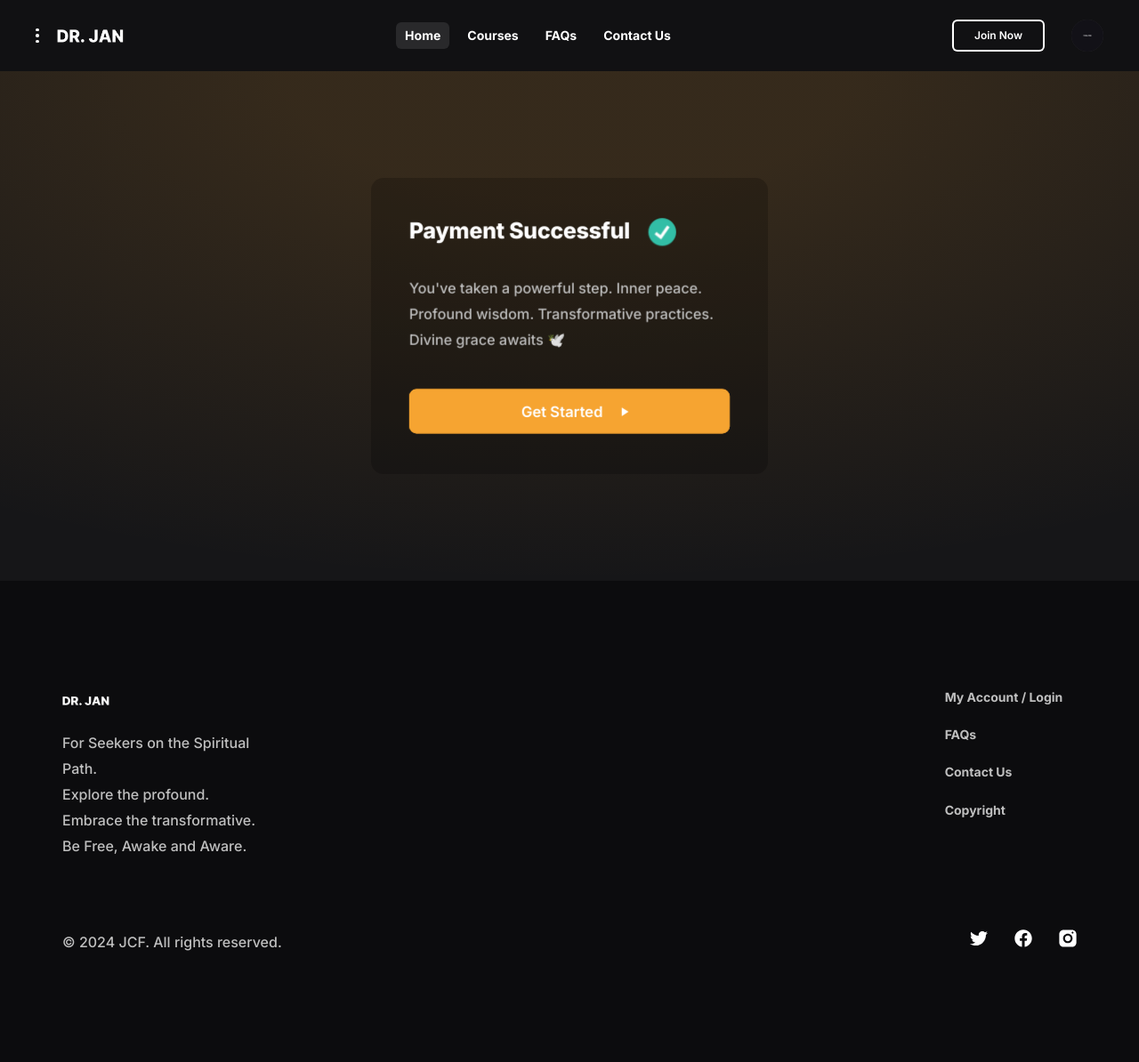
After one commit to Jan-Cosmic-Foundation/drjan_exclusive, a Django app: page /confirm-payment/ in a window 1280 px wide. The commit adds this page. Shown: the whole page at 89% size. Run offline with Django 5.2, Linux system fonts and the light colour scheme; a user stored in the database is signed in; tables that the repository leaves empty hold one stand-in row (values such as "Sample post"); a database or web service that is not in the repository returns one stand-in record (values such as "Sample title"); data that the repository does not hold is empty; some libraries are stand-ins or nearby versions.

Commit message:
integrate payment

```diff
--- /dev/null
+++ b/exclusive/templates/exclusive/confirm-payment.html
@@ -0,0 +1,55 @@
+{% extends 'exclusive/base.html' %}
+{% load static %}
+
+{% block navbar_fixed %}
+{% endblock %}
+
+{% block content %}
+
+<div class="content-wrap">
+    <div class="py-7 flq-background-color-100"
+         style="background-image: radial-gradient(100% 100% at 50% 0%, hsla(var(--flq-color-brand), 0.14) 25%, hsla(var(--flq-color-background), 0) 100%);">
+        <div class="container" data-sr="pricing" data-sr-interval="150" data-sr-duration="1200" data-sr-distance="30">
+            <div class="row align-items-center justify-content-center g-5">
+                <div class="col-12 col-sm-10 col-md-7 col-lg-6 col-xl-5" data-sr-item="pricing">
+                    <div class="card flq-card-pricing">
+                        {% if status == "success" %}
+                            <div class="card-head">
+                                <div class="card-subtitle h4">
+                                    Payment Successful
+                                    <span class="mx-2"><img width="30"
+                                                            src="{% static 'exclusive/assets/images/icons/check.png' %}"></span>
+                                </div>
+                            </div>
+                            <div class="card-body flq-vertical-rhythm">
+                            <p style="font-size: 15.5px">You've taken a powerful step. Inner peace. Profound wisdom.
+                                Transformative practices. Divine grace awaits 🕊️</p>
+                        </div>
+                        {% else %}
+                            <div class="card-head">
+                                <div class="card-subtitle h4">
+                                    Payment Failed
+                                    <span class="mx-2"><img width="30"
+                                                            src="{% static 'exclusive/assets/images/icons/close.png' %}"></span>
+                                </div>
+                            </div>
+                            <div class="card-body flq-vertical-rhythm">
+                        </div>
+                        {% endif %}
+                        <div class="card-footer">
+                            <a href="{% url 'course:index' %}" class="btn btn-block">
+                                <span class="mx-2">{% if status == "success" %} Get Started {% else %} Try Again {% endif %}</span>
+                                <svg width="24" height="24" viewBox="0 0 24 24" fill="none"
+                                     xmlns="http://www.w3.org/2000/svg">
+                                    <path d="M8 19L19 12L8 5V19Z" fill="currentColor"></path>
+                                </svg>
+                            </a>
+                        </div>
+                    </div>
+                </div>
+            </div>
+        </div>
+    </div>
+    {% include 'exclusive/utilities/footer.html' %}
+</div>
+{% endblock %}
--- a/exclusive/templates/exclusive/pricing.html
+++ b/exclusive/templates/exclusive/pricing.html
@@ -36,7 +36,7 @@
                             </ul>
                         </div>
                         <div class="card-footer">
-                            <a href="#" class="btn btn-block btn-outline btn-brand-hover">Register</a>
+                            <a href="{% url 'course:checkout' %}" class="btn btn-block btn-outline btn-brand-hover">Register</a>
                         </div>
                     </div>
                 </div>
@@ -58,7 +58,7 @@
                             </ul>
                         </div>
                         <div class="card-footer">
-                            <a href="#" class="btn btn-block">Register</a>
+                            <a href="{% url 'course:checkout' %}" class="btn btn-block">Register</a>
                         </div>
                     </div>
                 </div>
--- a/exclusive/urls.py
+++ b/exclusive/urls.py
@@ -14,5 +14,7 @@ urlpatterns = [
     path('faqs/', FAQsView.as_view(), name='faqs'),
     path('contact/', ContactView.as_view(), name='contact'),
     path('pricing/', PricingView.as_view(), name='pricing'),
+    path('checkout/', CheckoutView.as_view(), name='checkout'),
+    path('confirm-payment/', ConfirmPaymentView.as_view(), name='confirm_payment'),
     path('logout/', LogoutView.as_view(), name='logout'),
 ]
--- a/exclusive/views.py
+++ b/exclusive/views.py
@@ -1,3 +1,6 @@
+import json
+
+import requests
 from django.contrib.auth import authenticate, login, logout
 from django.shortcuts import render, redirect
 from django.views import View
@@ -5,6 +8,7 @@ from django.contrib.auth.models import User
 from django.contrib.auth.mixins import LoginRequiredMixin
 from .models import Course, Lesson, Profile
 from .decorators import require_registered_user
+from django.conf import settings
 
 
 # class IndexView(View):
@@ -121,6 +125,70 @@ class PricingView(LoginRequiredMixin, View):
         return render(request, self.template_name)
 
 
+# =============================================== Payment ===============================================
+
+class CheckoutView(LoginRequiredMixin, View):
+    template_name = 'exclusive/payment.html'
+    login_url = '/login/'
+
+    def get(self, request):
+        amount = 20000
+        email = request.user.email
+
+        url = "https://api.paystack.co/transaction/initialize"
+
+        payload = json.dumps({
+            "email": email,
+            "amount": amount,
+            "callback_url": "https://awake.drbaffourjan.com/confirm-payment/",
+            "channels": [
+                "card",
+                "mobile_money"
+            ]
+        })
+        headers = {
+            'Content-Type': 'application/json',
+            'Authorization': f'Bearer {settings.PAYSTACK_SECRET_KEY}'
+        }
+
+        response = requests.request("POST", url, headers=headers, data=payload)
+        response_data = response.json()
+
+        return redirect(response_data['data']['authorization_url'])
+
+
+class ConfirmPaymentView(LoginRequiredMixin, View):
+    template_name = 'exclusive/confirm-payment.html'
+    login_url = '/login/'
+
+    def get(self, request):
+        context = {}
+        reference = request.GET.get('reference')
+        trxref = request.GET.get('trxref')
+
+        url = f"https://api.paystack.co/transaction/verify/{reference}"
+
+        headers = {
+            'Authorization': f'Bearer {settings.PAYSTACK_SECRET_KEY}',
+        }
+
+        response = requests.request("GET", url, headers=headers)
+        response_data = response.json()
+
+        status = response_data['data']['status']
+        amount = response_data['data']['amount']
+
+        context['status'] = status
+
+        if status == 'success':
+            user = request.user
+            user.profile.registered = True
+            user.profile.save()
+
+        print(context)
+        return render(request, self.template_name, context)
+
+
 # =============================================== Auth ===============================================
 class LoginView(View):
     template_name = 'exclusive/login.html'
--- a/jiva_exclusive/settings.py
+++ b/jiva_exclusive/settings.py
@@ -147,5 +147,7 @@ MEDIA_ROOT = BASE_DIR / "media"
 
 DEFAULT_AUTO_FIELD = 'django.db.models.BigAutoField'
 
+LOGIN_URL = '/login/'
 
-LOGIN_URL = '/login/'
+# Paystack API keys
+PAYSTACK_SECRET_KEY = os.environ['PAYSTACK_SECRET_KEY']
```
Also changed, not shown: exclusive/static/exclusive/assets/images/icons/cancel.png (added), exclusive/static/exclusive/assets/images/icons/check.png (added), exclusive/static/exclusive/assets/images/icons/checked.png (added), exclusive/static/exclusive/assets/images/icons/close.png (added).
